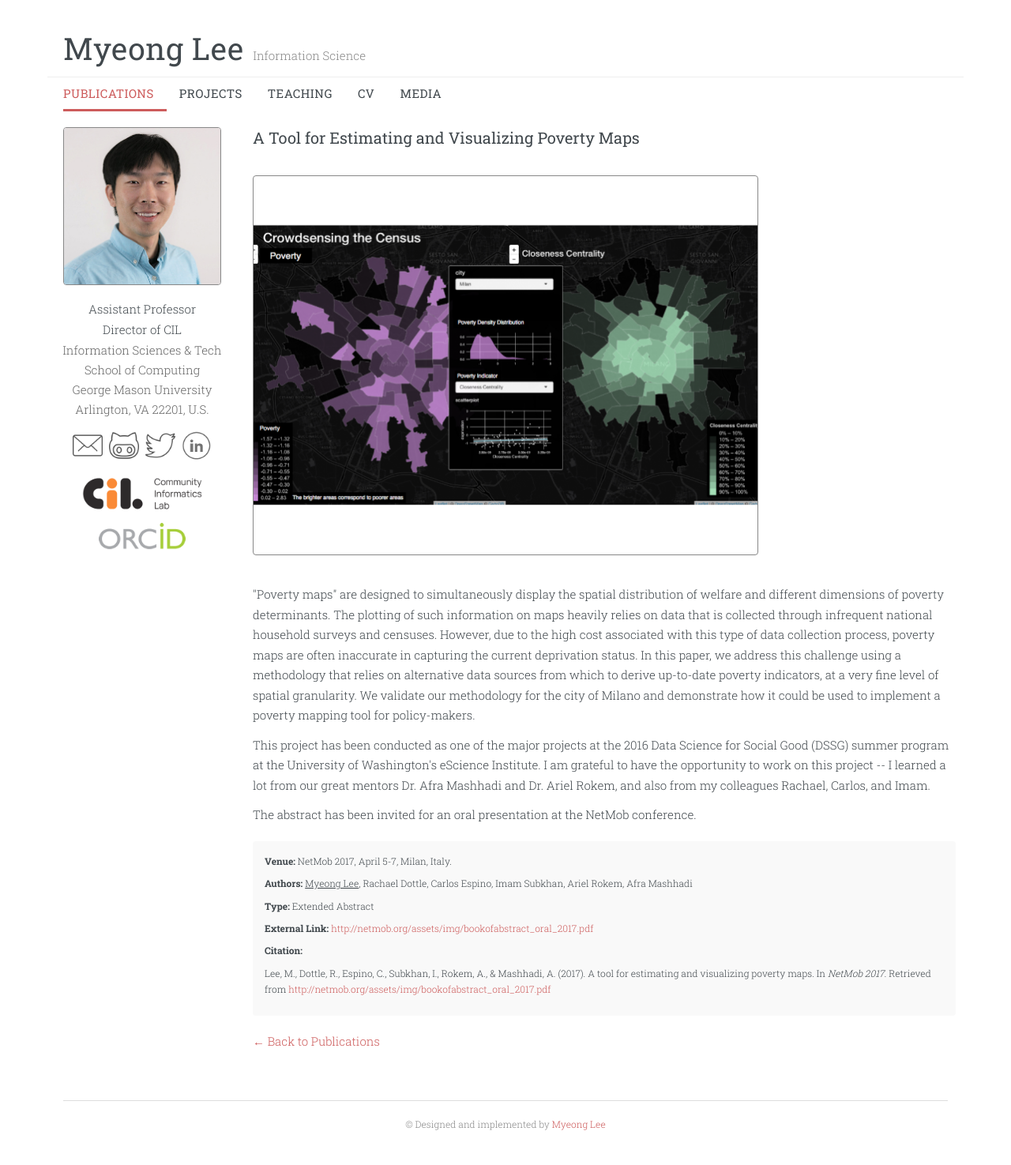
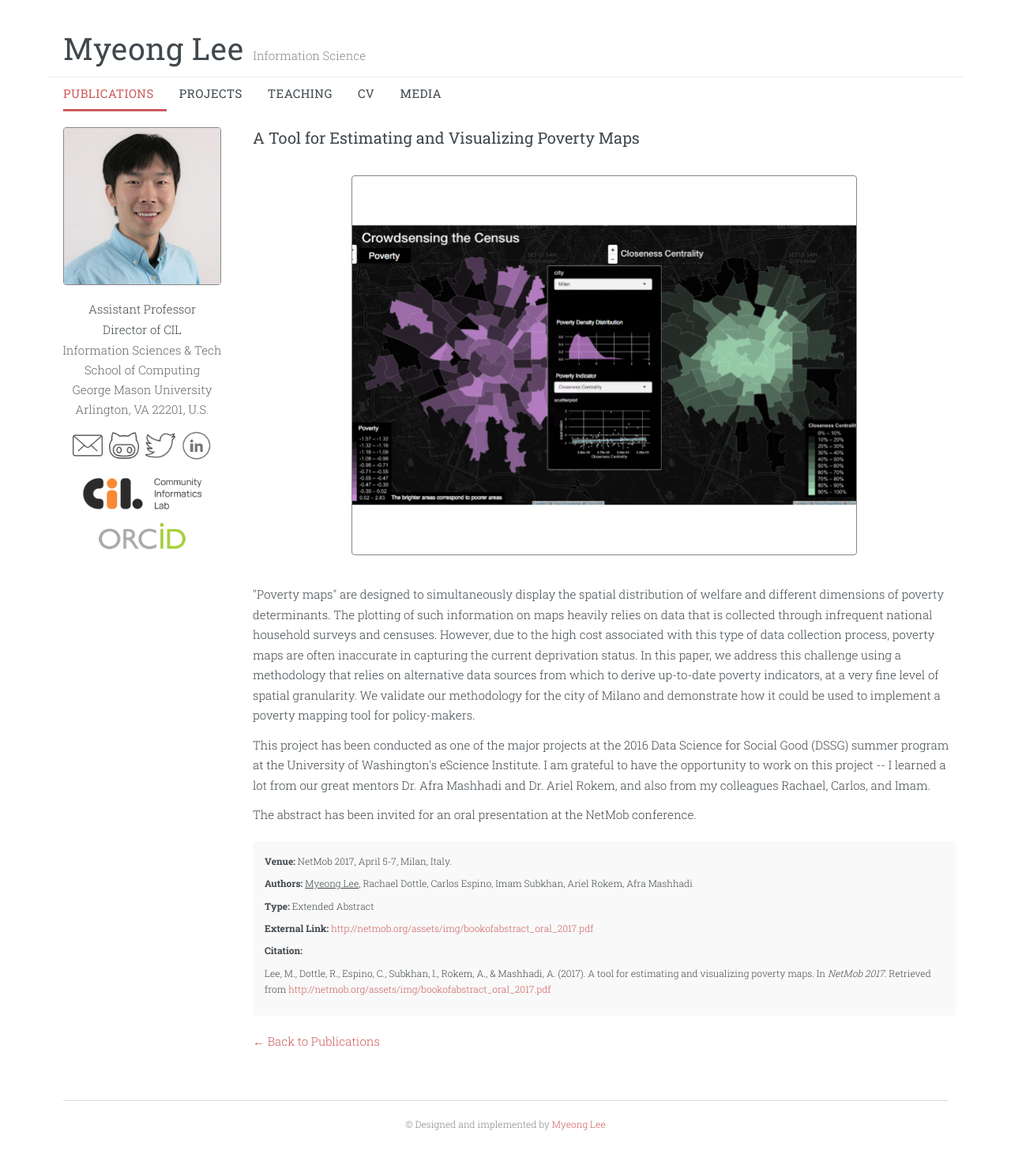
Before and after one commit to myeong/myeong.github.io, a Jekyll site: the page built from publications/a-tool-for-estimating-and-visualizing-poverty-maps/index.html, in a window 1280 px wide. Shown: the whole page at 79% size. Built offline with Jekyll 4.4.1, drawn with Linux system fonts in a browser that asks for light colours.

Commit message:
Center-align images on publication detail pages
Co-Authored-By: Claude Opus 4.6 (1M context) <noreply@anthropic.com>

```diff
--- a/assets/css/style.css
+++ b/assets/css/style.css
@@ -785,6 +785,10 @@ a.pub-entry-link .pub-title {
    Publication & Project Detail Pages
    ========================================================================== */
 
+.pub-detail-image {
+  text-align: center;
+}
+
 .pub-detail-image img,
 .project-detail-image img {
   max-width: 640px;
```
